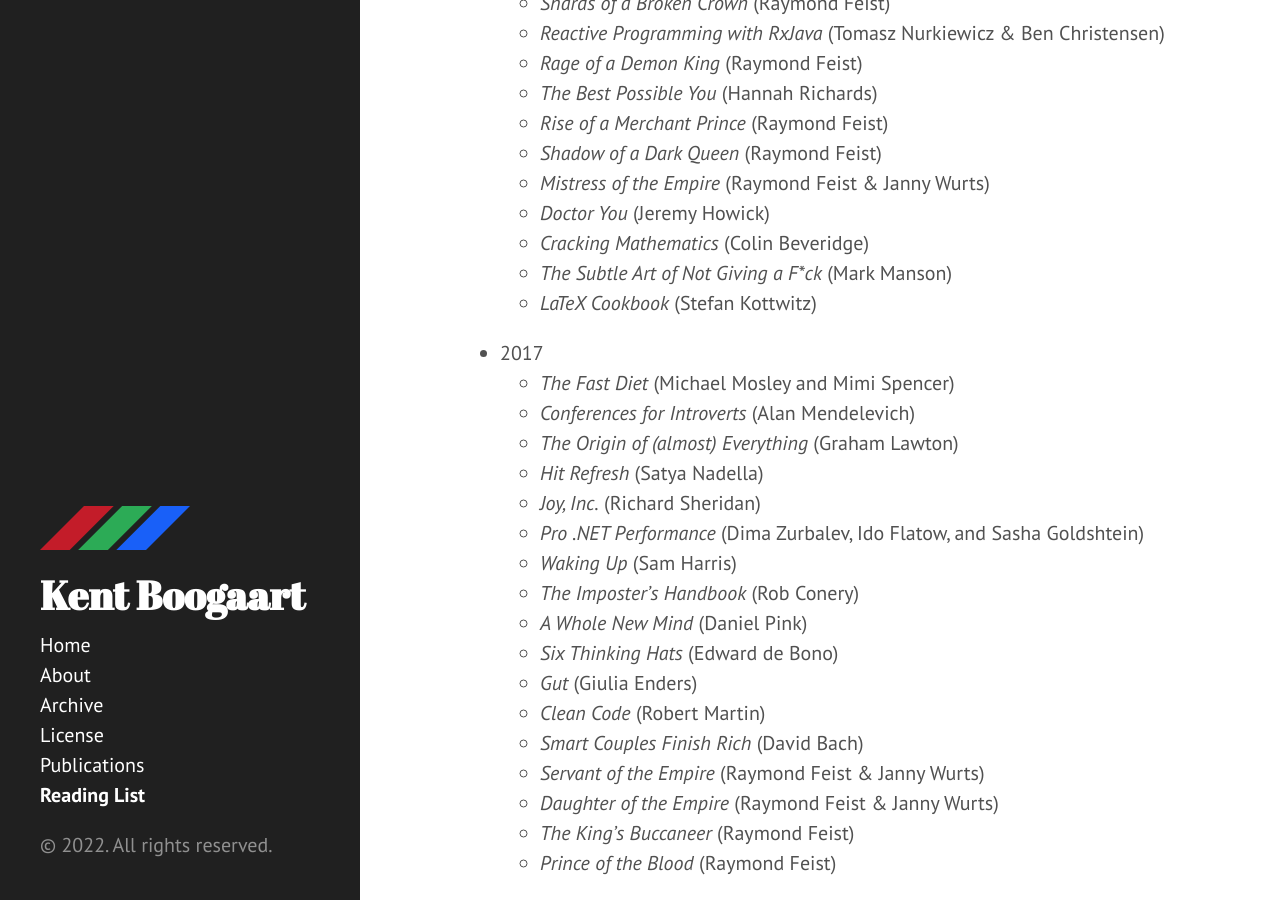
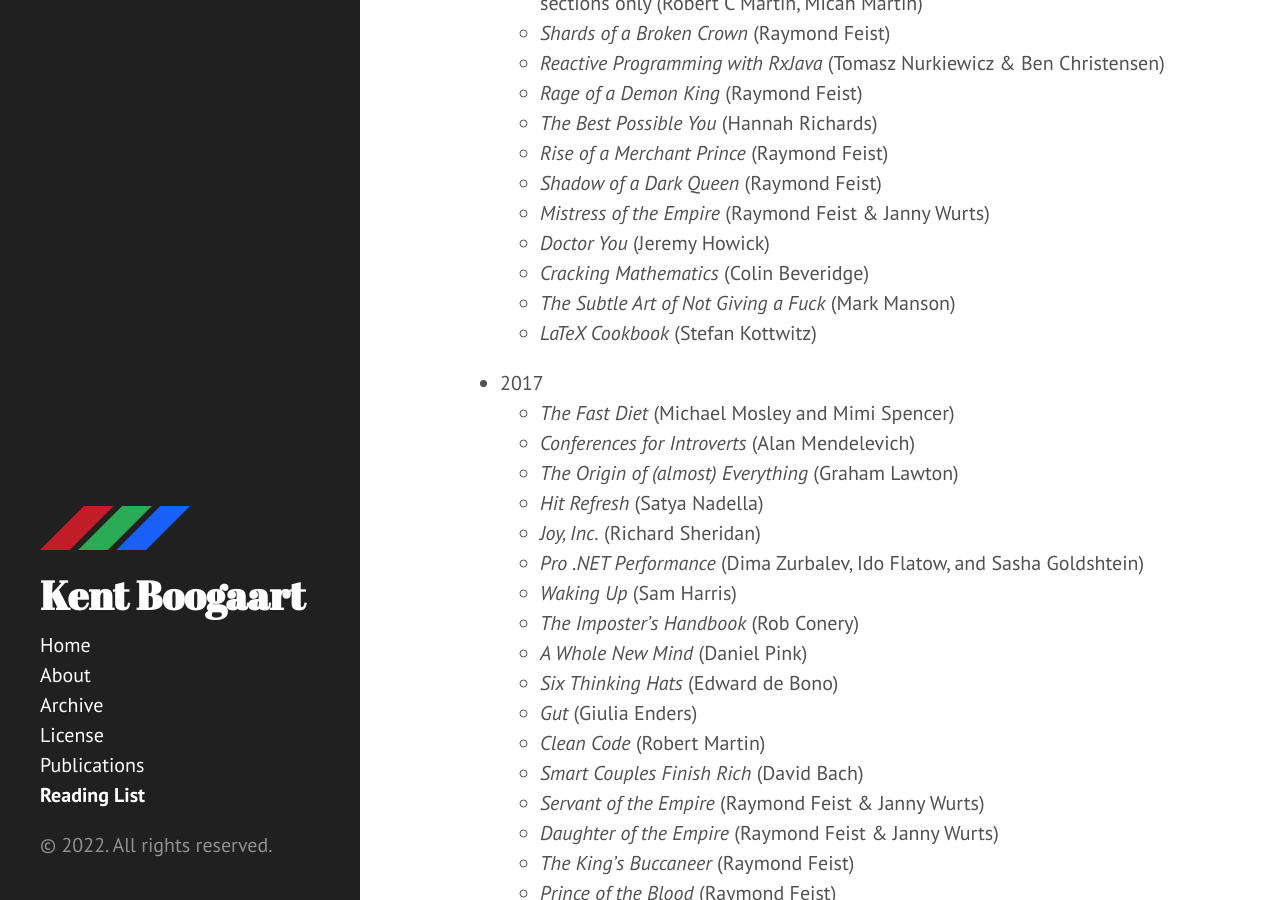
Before and after one commit to kentcb/kentcb.github.io, a Jekyll site: the page built from reading-list.md, in a window 1280 px wide and 900 px high, scrolled down 2472 px. Built offline with Jekyll 4.4.1, drawn with Linux system fonts in a browser that asks for light colours; nearby versions of some CDN libraries; some of the changed text lies outside the part shown.

```diff
--- a/reading-list.md
+++ b/reading-list.md
@@ -81,7 +82,7 @@ This is just a list of books I've read (starting late 2016), for my own record.
     * _Mistress of the Empire_ (Raymond Feist & Janny Wurts)
     * _Doctor You_ (Jeremy Howick)
     * _Cracking Mathematics_ (Colin Beveridge)
-    * _The Subtle Art of Not Giving a F*ck_ (Mark Manson)
+    * _The Subtle Art of Not Giving a Fuck_ (Mark Manson)
     * _LaTeX Cookbook_ (Stefan Kottwitz)
 * 2017
     * _The Fast Diet_ (Michael Mosley and Mimi Spencer)
```
Also changed, not shown: other parts of reading-list.md (+1 -0 lines).
